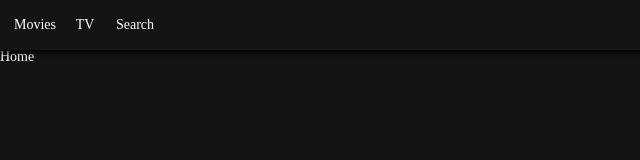
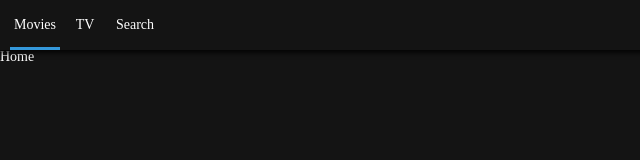
Before and after one commit to soobin93/nomflix, a React (Create React App) app: page / in a window 1280 px wide. Shown: the top 160 px of the page, without its empty margins (0-640 px from the left). Built offline with nearby package versions, Linux system fonts and the light colour scheme.

Commit message:
Update header design

```diff
--- a/src/Components/Header.js
+++ b/src/Components/Header.js
@@ -1,5 +1,5 @@
 import React from "react";
-import {Link} from "react-router-dom";
+import { Link, withRouter } from "react-router-dom";
 import styled from "styled-components";
 
 const Header = styled.header`
@@ -24,6 +24,8 @@ const Item = styled.li`
   width: 50px;
   height: 50px;
   text-align: center;
+  border-bottom: 3px solid ${props => props.current ? "#3498db" : "transparent"};
+  transition: border-bottom .5s ease-in-out;
 `;
 
 const SLink = styled(Link)`
@@ -33,12 +35,18 @@ const SLink = styled(Link)`
   justify-content: center;
 `;
 
-export default () => (
+export default withRouter(({ location: { pathname }}) => (
   <Header>
     <List>
-      <Item><SLink to="/">Movies</SLink></Item>
-      <Item><SLink to="/tv">TV</SLink></Item>
-      <Item><SLink to="/search">Search</SLink></Item>
+      <Item current={pathname === "/"}>
+        <SLink to="/">Movies</SLink>
+      </Item>
+      <Item current={pathname === "/tv"}>
+        <SLink to="/tv">TV</SLink>
+      </Item>
+      <Item current={pathname === "/search"}>
+        <SLink to="/search">Search</SLink>
+      </Item>
     </List>
   </Header>
-)
+));
```
